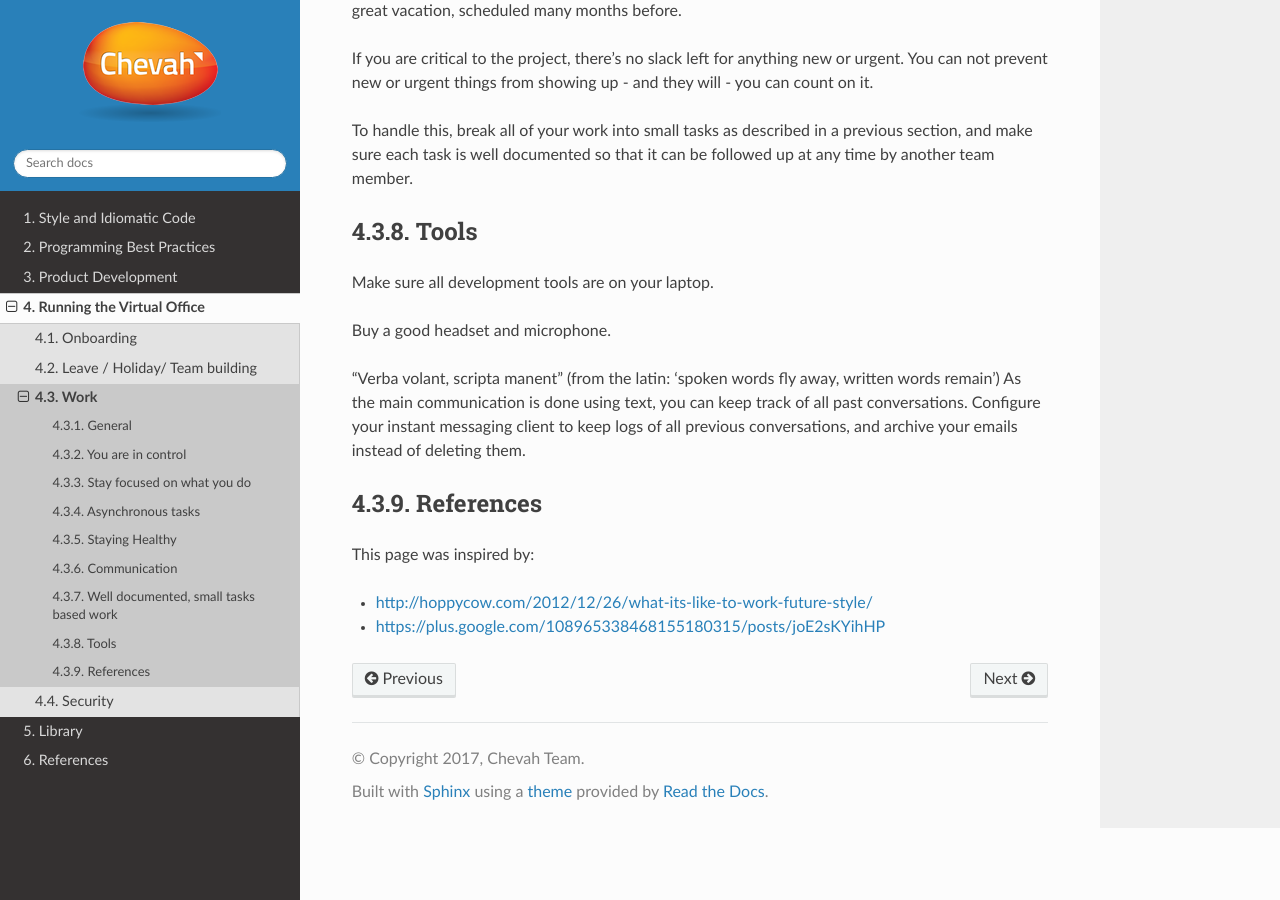
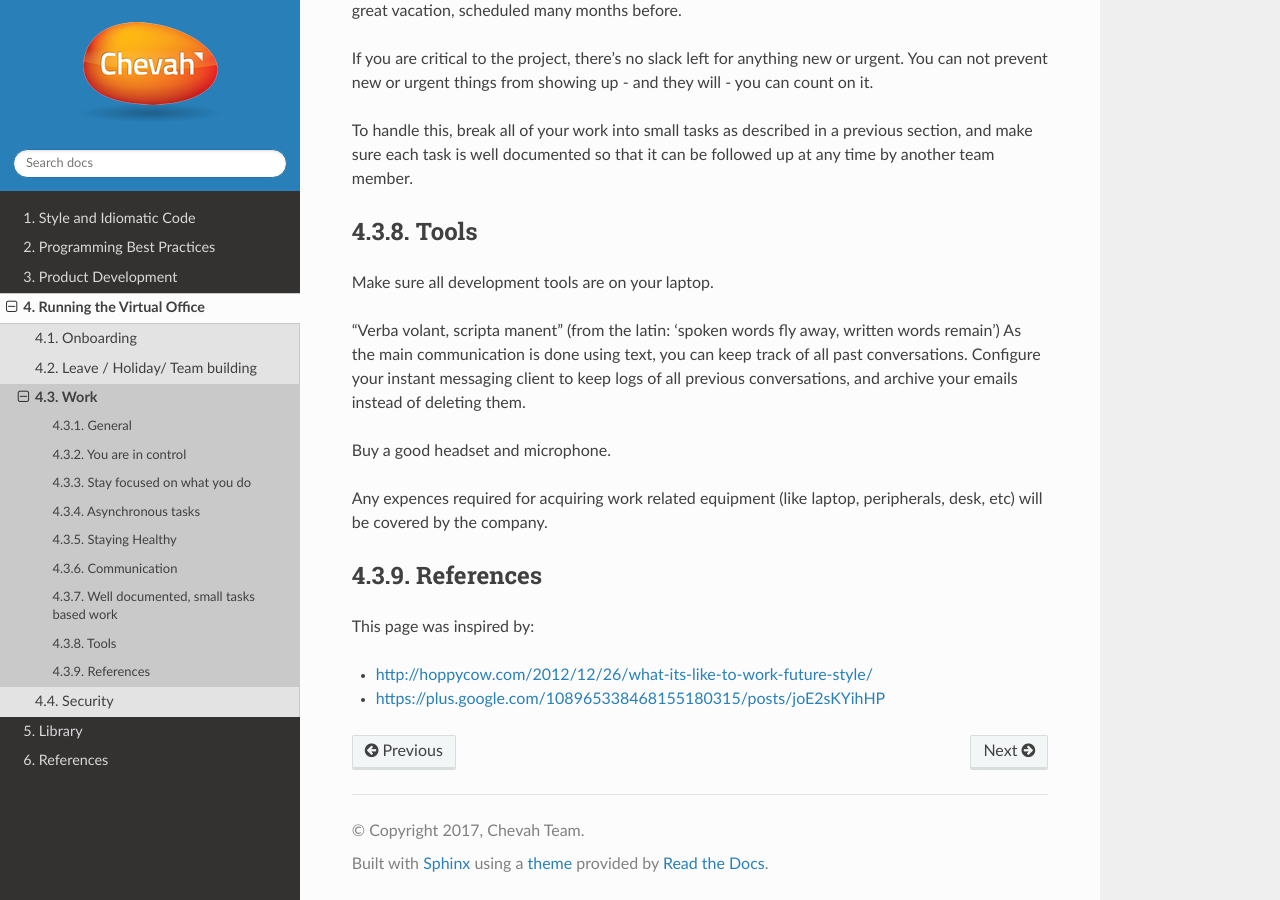
Before and after one commit to chevah/geck, a Sphinx documentation site: the page built from docs/office/work.rst, in a window 1280 px wide and 900 px high, scrolled down 4549 px. Built offline with Sphinx 7.4.7 and the Read the Docs theme 2.0.0, drawn with Linux system fonts in a browser that asks for light colours.

Commit message:
Updated Tools section.

```diff
--- a/docs/office/work.rst
+++ b/docs/office/work.rst
@@ -218,12 +218,15 @@ Tools
 
 Make sure all development tools are on your laptop.
 
-Buy a good headset and microphone.
-
 "Verba volant, scripta manent" (from the latin: 'spoken words fly away, written words remain')
 As the main communication is done using text, you can keep track of all past conversations.
 Configure your instant messaging client to keep logs of all previous conversations,
 and archive your emails instead of deleting them.
+
+Buy a good headset and microphone.
+
+Any expences required for acquiring work related equipment (like laptop, peripherals,
+desk, etc) will be covered by the company.
 
 
 References
```
